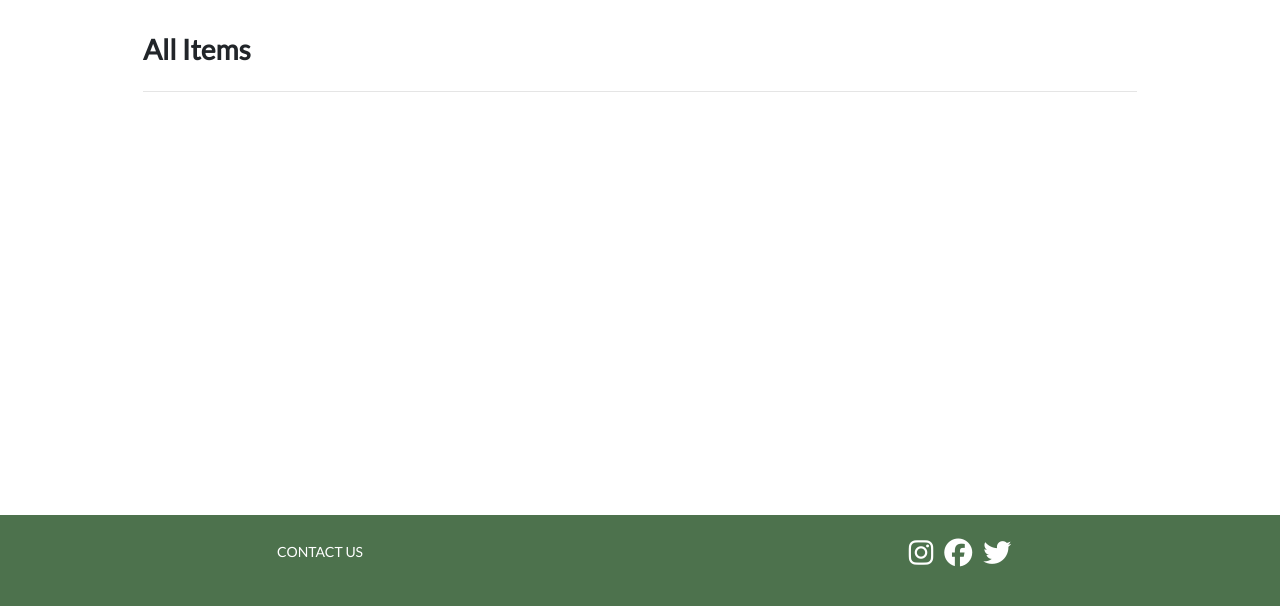
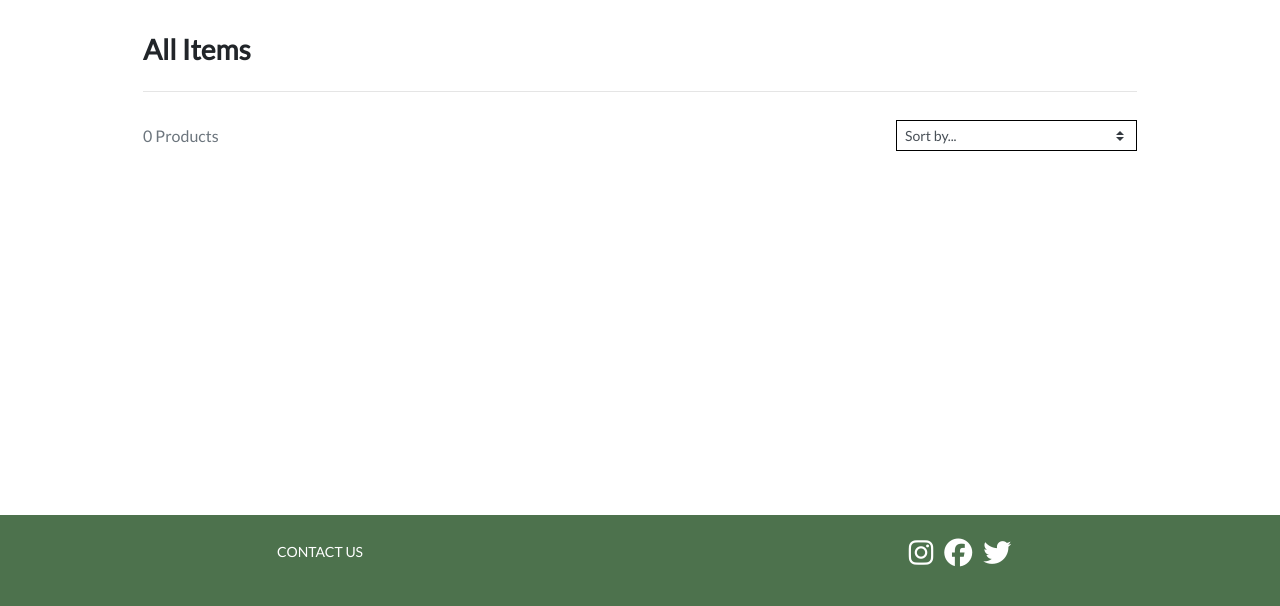
Before and after one commit to peejaywk/VinylRack, a Django app: page /products/ in a window 1280 px wide. Shown: the part 165-771 px from the top of the page. Run offline with Django 3.2, Linux system fonts and the light colour scheme; data that the repository does not hold is empty; parts of the project's set-up code (start-up, migrations or seed data) failed here and were passed over; some libraries are stand-ins or nearby versions.

Commit message:
Add sort selector in the product page so the items can be sorted by artist name in asc and desc order.

```diff
--- a/products/templates/products/products.html
+++ b/products/templates/products/products.html
@@ -9,6 +9,27 @@
         </div>
     </div>
     <hr>
+
+    <div class="row mt-1 mb-2">
+        <div class="col-12 col-md-6 my-auto order-md-last d-flex justify-content-center justify-content-md-end">
+            <div class="sort-select-wrapper w-50">
+                <select id="sort-selector" class="custom-select custom-select-sm rounded-0 border border-{% if current_sorting != 'None_None' %}info{% else %}black{% endif %}">
+                    <option value="reset" {% if current_sorting == 'None_None' %}selected{% endif %}>Sort by...</option>
+                    <option value="name_asc" {% if current_sorting == 'name_asc' %}selected{% endif %}>Artist (A-Z)</option>
+                    <option value="name_desc" {% if current_sorting == 'name_desc' %}selected{% endif %}>Artist (Z-A)</option>
+                </select>
+            </div>
+        </div>
+        <div class="col-12 col-md-6 order-md-first">
+            <p class="text-muted mt-3 text-center text-md-left">
+                {% if search_term or current_categories or current_sorting != 'None_None' %}
+                    <span class="small"><a href="{% url 'products' %}">Products Home</a> | </span>
+                {% endif %}
+                {{ products|length }} Products{% if search_term %} found for <strong>"{{ search_term }}"</strong>{% endif %}
+            </p>
+        </div>
+    </div>
+
     <div class="row">
         {% for product in products %}
             <div class="col-sm-12 col-md-6 col-xl-3">
@@ -53,4 +74,27 @@
 			window.scrollTo(0,0)
 		})
 	</script>
+
+    <script type="text/javascript">
+        $('#sort-selector').change(function() {
+            var selector = $(this);
+            var currentUrl = new URL(window.location);
+
+            var selectedVal = selector.val();
+            if(selectedVal != "reset"){
+                var sort = selectedVal.split("_")[0];
+                var direction = selectedVal.split("_")[1];
+
+                currentUrl.searchParams.set("sort", sort);
+                currentUrl.searchParams.set("direction", direction);
+
+                window.location.replace(currentUrl);
+            } else {
+                currentUrl.searchParams.delete("sort");
+                currentUrl.searchParams.delete("direction");
+
+                window.location.replace(currentUrl);
+            }
+        })
+    </script>
 {% endblock %}
--- a/products/views.py
+++ b/products/views.py
@@ -1,7 +1,8 @@
 from django.shortcuts import render, get_object_or_404, redirect, reverse
 from django.contrib.auth.decorators import login_required
 from django.contrib import messages
-from django.db.models import Q
+from django.db.models import Q, F
+from django.db.models.functions import Lower
 from decimal import Decimal
 
 from .models import Product, Artist, Genre, Recordlabel
@@ -20,6 +21,17 @@ def all_products(request):
     direction = None
 
     if request.GET:
+        if 'sort' in request.GET:
+            sortkey = request.GET['sort']
+            sort = sortkey
+            if sortkey == 'name':
+                sortkey = 'lower_name'
+                products = products.annotate(lower_name=F('artist__name'))
+            if 'direction' in request.GET:
+                direction = request.GET['direction']
+                if direction == 'desc':
+                    sortkey = f'-{sortkey}'
+            products = products.order_by(sortkey)
         if 'genre' in request.GET:
             query = request.GET['genre']
             products = products.filter(genre__name__contains=query)
@@ -49,11 +61,13 @@ def all_products(request):
             queries = Q(artist__name__icontains=query) | Q(description__icontains=query) | Q(album_title__icontains=query)
             products = products.filter(queries)
 
+    current_sorting = f'{sort}_{direction}'
     template = 'products/products.html'
     context = {
         'products': products,
         'search_term': query,
         'heading_text': heading_text,
+        'current_sorting': current_sorting,
     }
 
     return render(request, template, context)
```
Also changed, not shown: products/forms.py (+30 -0 lines).
